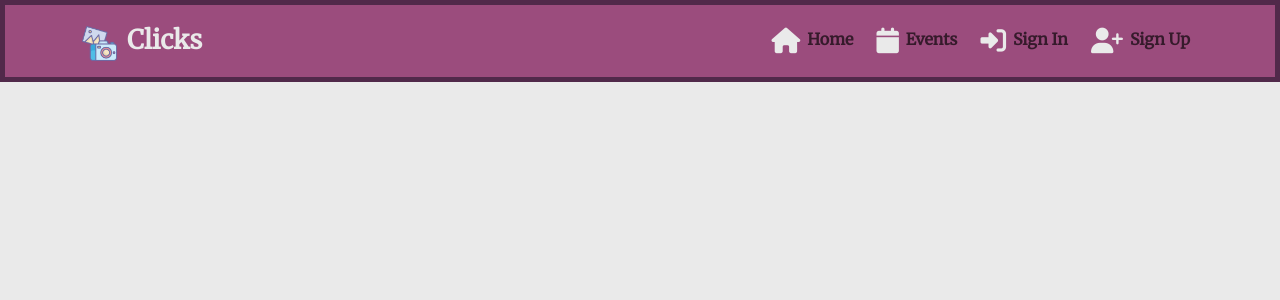
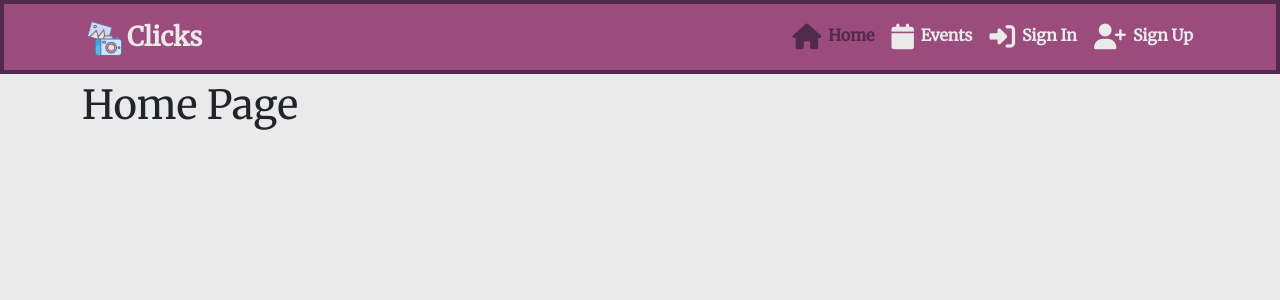
Before and after one commit to fatimaqais/clicks, a React (Create React App) app: page / in a window 1280 px wide. Shown: the top 300 px of the page. Built offline with nearby package versions, Linux system fonts and the light colour scheme.

Commit message:
Connect all the links in the Navbar

```diff
--- a/package.json
+++ b/package.json
@@ -10,7 +10,8 @@
     "react": "^18.2.0",
     "react-bootstrap": "^1.6.3",
     "react-dom": "^18.2.0",
-    "react-scripts": "5.0.1",
+    "react-router-dom": "^5.3.0",
+    "react-scripts": "^5.0.1",
     "web-vitals": "^2.1.4"
   },
   "scripts": {
--- a/src/App.js
+++ b/src/App.js
@@ -1,10 +1,21 @@
 import styles from "./App.module.css";
 import NavBar from "./components/NavBar";
+import Container from "react-bootstrap/Container";
+import { Route, Switch } from "react-router-dom";
 
 function App() {
   return (
     <div className={styles.App}>
       <NavBar />
+      <Container className={styles.Main}>
+        <Switch>
+          <Route exact path="/" render={()=> <h1>Home Page</h1>} />
+          <Route exact path="/events" render={()=> <h1>Events</h1>} />
+          <Route exact path="/signin" render={()=> <h1>Sign In</h1>} />
+          <Route exact path="/signup" render={()=> <h1>Sign Up</h1>} />
+          <Route render={()=><p>Page not found!</p>} />
+        </Switch>
+      </Container>
     </div>
   );
 }
--- a/src/App.module.css
+++ b/src/App.module.css
@@ -2,6 +2,10 @@
     font-family: 'Merriweather', sans-serif;
     background-color: #EAEAEA;
     min-height: 100vh;
+}
+
+.Main {
+    padding-top: 81px;
 }
 
 * {
--- a/src/components/NavBar.js
+++ b/src/components/NavBar.js
@@ -2,19 +2,24 @@ import React from "react";
 import { Navbar, Container, Nav } from "react-bootstrap";
 import logo from '../assets/logo.png'
 import styles from '../styles/NavBar.module.css'
+import { NavLink } from "react-router-dom";
 
 const NavBar = () => {
     return <Navbar className={styles.NavBar} collapseOnSelect expand="md" fixed="top">
         <Container>
-            <Navbar.Brand><img src={logo} alt="logo" height="35"></img><span className={styles.logo}>Clicks</span></Navbar.Brand>
+            <NavLink to="/" className={styles.logo}>
+                <Navbar.Brand>
+                    <img src={logo} alt="logo" height="35"></img><span>Clicks</span>
+                </Navbar.Brand>
+            </NavLink>
             <Navbar.Toggle aria-controls="responsive-navbar-nav" />
             <Navbar.Collapse id="responsive-navbar-nav" className="justify-content-end">
                 <Nav className="ml-auto">
-                    <Nav.Link><i className="fa-solid fa-house"></i>Home</Nav.Link>
-                    <Nav.Link><i className="fa-solid fa-calendar"></i>Events</Nav.Link>
+                    <NavLink exact className={styles.NavLink} activeClassName={styles.Active} to="/" ><i className="fa-solid fa-house"></i>Home</NavLink>
+                    <NavLink className={styles.NavLink} activeClassName={styles.Active} to="/events" ><i className="fa-solid fa-calendar"></i>Events</NavLink>
                     {/* <Nav.Link><i class="fa-solid fa-user"></i>Profile</Nav.Link> */}
-                    <Nav.Link><i className="fa-solid fa-right-to-bracket"></i>Sign In</Nav.Link>
-                    <Nav.Link><i className="fa-solid fa-user-plus"></i>Sign Up</Nav.Link>
+                    <NavLink className={styles.NavLink} activeClassName={styles.Active} to="/signin" ><i className="fa-solid fa-right-to-bracket"></i>Sign In</NavLink>
+                    <NavLink className={styles.NavLink} activeClassName={styles.Active} to="/signup" ><i className="fa-solid fa-user-plus"></i>Sign Up</NavLink>
                 </Nav>
             </Navbar.Collapse>
         </Container>
--- a/src/index.js
+++ b/src/index.js
@@ -1,14 +1,18 @@
-import React from 'react';
-import ReactDOM from 'react-dom/client';
-import './index.css';
-import App from './App';
-import reportWebVitals from './reportWebVitals';
+import React from "react";
+import * as ReactDOM from "react-dom";
+import "./index.css";
+import App from "./App";
+import reportWebVitals from "./reportWebVitals";
+import { BrowserRouter as Router } from "react-router-dom";
 
-const root = ReactDOM.createRoot(document.getElementById('root'));
-root.render(
+
+ReactDOM.render(
   <React.StrictMode>
-    <App />
-  </React.StrictMode>
+    <Router>
+      <App />
+    </Router>
+  </React.StrictMode>,
+  document.getElementById("root")
 );
 
 // If you want to start measuring performance in your app, pass a function
--- a/src/styles/NavBar.module.css
+++ b/src/styles/NavBar.module.css
@@ -1,12 +1,29 @@
-.NavBar{
+.NavBar {
     background-color: #9B4C7D;
-    border: 5px solid #51294A;
+    border: 4px solid #51294A;
     color: #EAEAEA;
     font-weight: 700;
 }
 
-.logo{
-    margin-left: 10px;
+.logo {
+    text-decoration: none;
+}
+
+.logo span {
     color: #EAEAEA;
     font-size: 26px;
+    margin-left: 5px;
 }
+
+.NavLink {
+    padding: 5px;
+    text-decoration: none;
+}
+
+.Active {
+    color: #51294A;
+}
+
+.Active i {
+    color: #51294A;
+}
```
Also changed, not shown: 1 other file (tests, documents, lock files or other folders).
